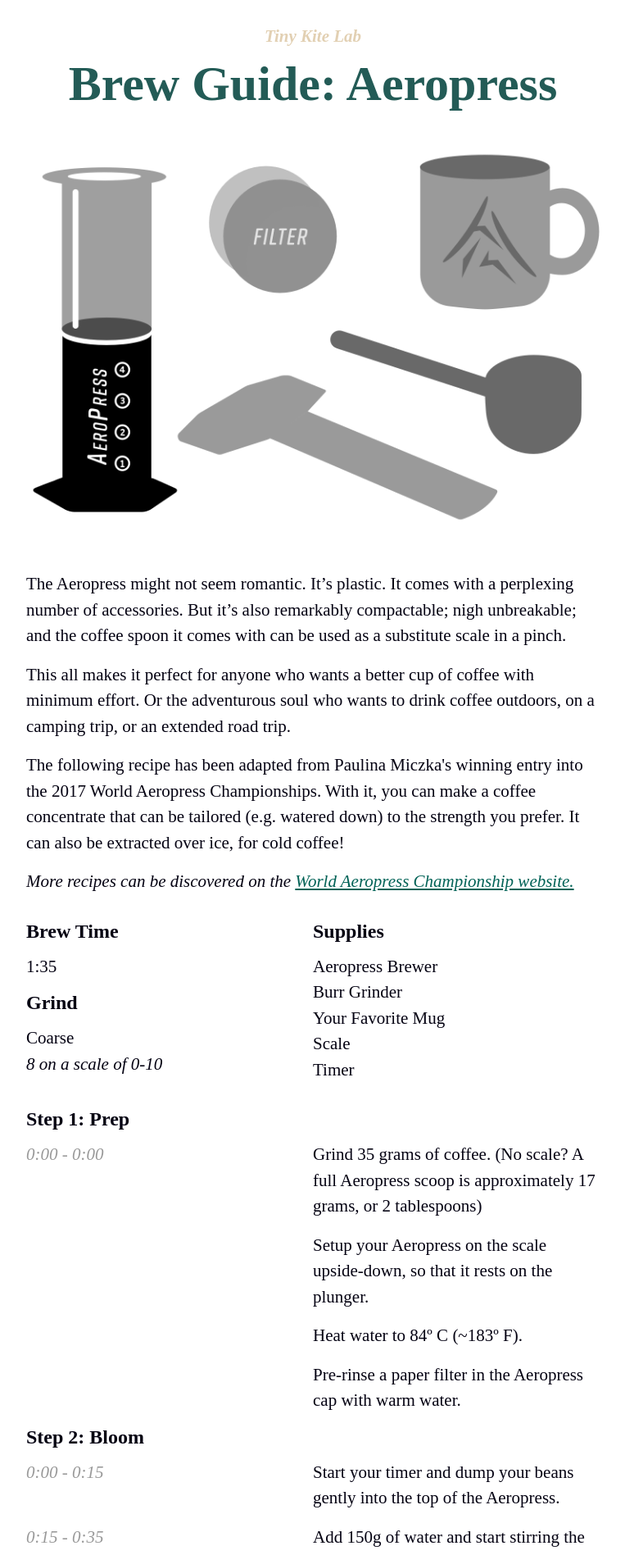
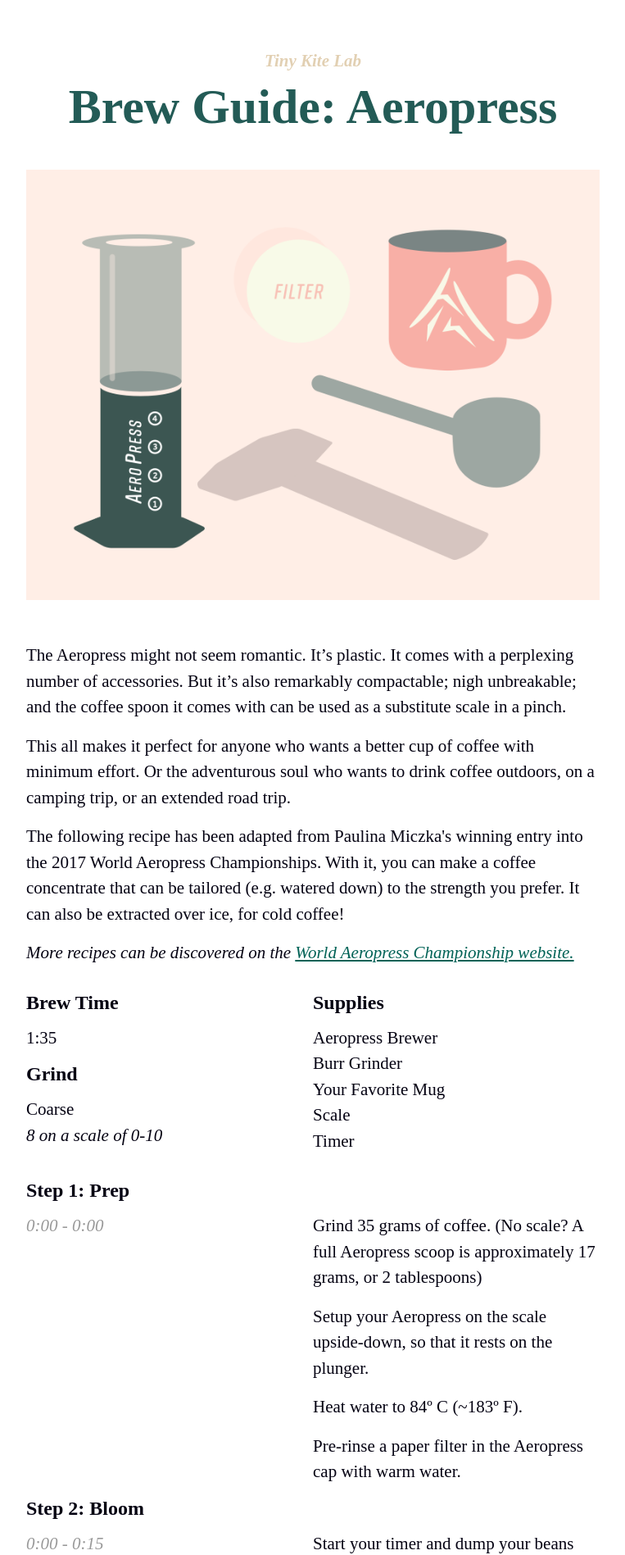
Before and after one commit to tinykite/tinykite.github.io, a Jekyll site: the page built from coffeelab.html, in a window 1280 px wide. Shown: the top 1897 px of the page at 82% size, without its empty margins (258-1021 px from the left). Built offline with Jekyll 4.4.1, drawn with Linux system fonts in a browser that asks for light colours; some web fonts are replaced.

Commit message:
Added colored Aeropress illustration

```diff
--- a/coffeelab.html
+++ b/coffeelab.html
@@ -17,10 +17,10 @@
 
 <div class="container">
 <article>
-<h4 class="logo">Tiny Kite Lab</h4>
+<h2 class="logo">Tiny Kite Lab</h2>
 <h1>Brew Guide: Aeropress</h1>
 
-<img src="/assets/img/Aeropress.png">
+<img src="/assets/img/Aeropress-2.png">
 
 <p>The Aeropress might not seem romantic. It’s plastic. It comes with a perplexing number of accessories. But it’s also remarkably compactable; nigh unbreakable; and the coffee spoon it comes with can be used as a substitute scale in a pinch.</p>
 
```
